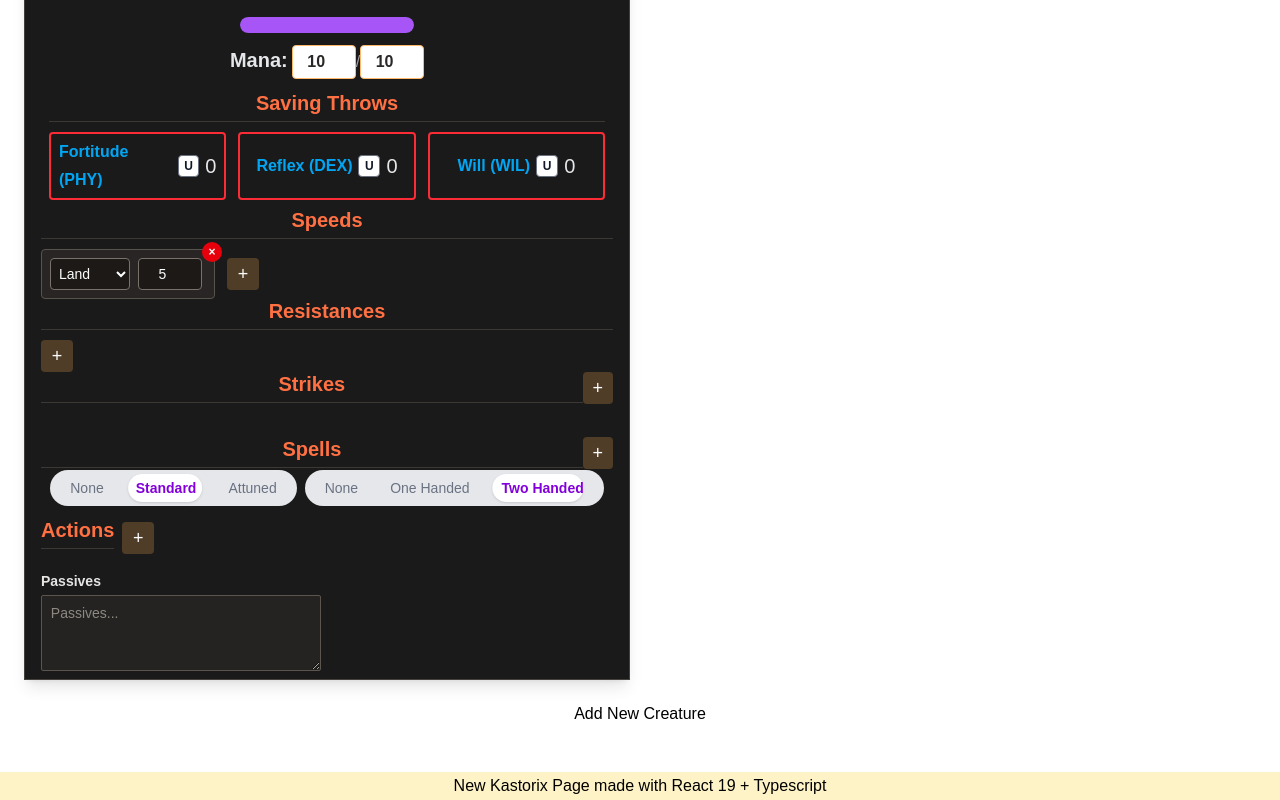
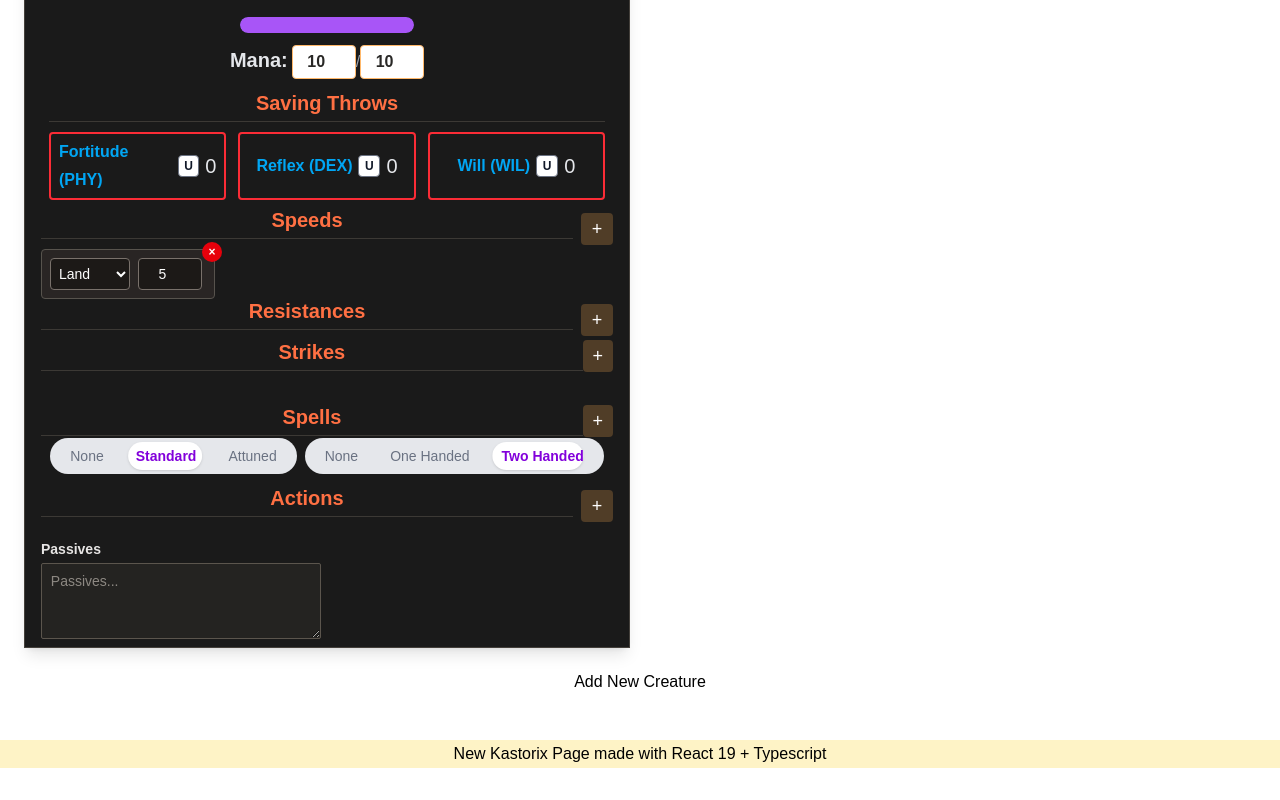
Before and after one commit to Acasez/kastorixv2, a React (Vite) app: page /kastorixv2/DMScreen in a window 1280 px wide. Shown: the part 730-1530 px from the top of the page. After the commit the page ends 1498 px from the top, so only its background shows below. Built offline with nearby package versions, Linux system fonts and the light colour scheme.

Commit message:
Styled the add buttons

```diff
--- a/src/components/DMScreen/CreatureActionList.tsx
+++ b/src/components/DMScreen/CreatureActionList.tsx
@@ -1,6 +1,9 @@
 import { useState, type FormEvent } from "react";
 import type { ActionCost } from "../../types/Action";
-import { useCreature, type CreatureAction } from "../../contexts/CreatureContext";
+import {
+  useCreature,
+  type CreatureAction,
+} from "../../contexts/CreatureContext";
 import { getActionIcons } from "../../utils/actionUtils";
 import { MultiOptionSwitch } from "../Buttons/MultiOptionSwitch";
 import CreatureHeader from "./CreatureHeader";
@@ -77,13 +80,19 @@ export default function CreatureActionList() {
   return (
     <section className="space-y-3">
       <div className="flex items-center gap-2">
-        <CreatureHeader title="Actions" />
+        <div className="w-full">
+          <CreatureHeader title="Actions" />
+        </div>
         <button
           type="button"
           className="flex size-8 shrink-0 items-center justify-center rounded bg-bg-wood text-lg text-white hover:bg-bg-redwood focus-visible:outline-2 focus-visible:outline-offset-2 focus-visible:outline-orange-400"
           onClick={openNewAction}
-          aria-label={isEditorOpen && !editingActionId ? "Cancel action" : "Add action"}
-          title={isEditorOpen && !editingActionId ? "Cancel action" : "Add action"}
+          aria-label={
+            isEditorOpen && !editingActionId ? "Cancel action" : "Add action"
+          }
+          title={
+            isEditorOpen && !editingActionId ? "Cancel action" : "Add action"
+          }
         >
           {isEditorOpen && !editingActionId ? "×" : "+"}
         </button>
@@ -225,10 +234,14 @@ export default function CreatureActionList() {
             </header>
             <div className="space-y-2 px-3 py-2 text-sm leading-5">
               {action.trigger && (
-                <p><strong>Trigger:</strong> {action.trigger}</p>
+                <p>
+                  <strong>Trigger:</strong> {action.trigger}
+                </p>
               )}
               {action.requirement && (
-                <p><strong>Requirement:</strong> {action.requirement}</p>
+                <p>
+                  <strong>Requirement:</strong> {action.requirement}
+                </p>
               )}
               <p className="whitespace-pre-line">{action.description}</p>
               {action.traits && (
--- a/src/components/DMScreen/NumericTypeList.tsx
+++ b/src/components/DMScreen/NumericTypeList.tsx
@@ -55,7 +55,45 @@ export default function NumericTypeList<T extends string>({
 
   return (
     <section>
-      <CreatureHeader title={title} />
+      <div className="flex items-center gap-2">
+        <div className="w-full">
+          <CreatureHeader title={title} />
+        </div>
+        <div className="relative">
+          <button
+            type="button"
+            className="flex size-8 items-center justify-center rounded bg-bg-wood text-lg text-white hover:bg-bg-redwood disabled:cursor-not-allowed disabled:opacity-40 focus-visible:outline-2 focus-visible:outline-offset-2 focus-visible:outline-orange-400"
+            onClick={() => setIsAdding((open) => !open)}
+            disabled={availableTypes.length === 0}
+            aria-label={`Add ${itemLabel}`}
+            title={isAdding ? `Cancel adding ${itemLabel}` : `Add ${itemLabel}`}
+            aria-expanded={isAdding}
+          >
+            +
+          </button>
+          {isAdding && (
+            <div
+              role="listbox"
+              aria-label={`Choose ${itemLabel} to add`}
+              className="absolute -left-20 top-full z-30 mt-1 max-h-[60vh] w-30 overflow-y-auto rounded-lg border border-gray-600 bg-gray-700 py-1 shadow-lg"
+            >
+              {availableTypes.map((type) => (
+                <button
+                  type="button"
+                  role="option"
+                  aria-selected="false"
+                  key={type}
+                  onClick={() => addType(type)}
+                  className="w-full px-4 py-2 text-left text-sm text-text-light hover:bg-gray-600 focus-visible:bg-gray-600 focus-visible:outline-none"
+                >
+                  {type}
+                </button>
+              ))}
+            </div>
+          )}
+        </div>
+      </div>
+
       <div className="flex flex-wrap items-center gap-3">
         {selectedTypes.map((type) => (
           <div
@@ -107,39 +145,6 @@ export default function NumericTypeList<T extends string>({
             </button>
           </div>
         ))}
-        <div className="relative">
-          <button
-            type="button"
-            className="flex size-8 items-center justify-center rounded bg-bg-wood text-lg text-white hover:bg-bg-redwood disabled:cursor-not-allowed disabled:opacity-40 focus-visible:outline-2 focus-visible:outline-offset-2 focus-visible:outline-orange-400"
-            onClick={() => setIsAdding((open) => !open)}
-            disabled={availableTypes.length === 0}
-            aria-label={`Add ${itemLabel}`}
-            title={isAdding ? `Cancel adding ${itemLabel}` : `Add ${itemLabel}`}
-            aria-expanded={isAdding}
-          >
-            +
-          </button>
-          {isAdding && (
-            <div
-              role="listbox"
-              aria-label={`Choose ${itemLabel} to add`}
-              className="absolute left-0 top-full z-30 mt-1 max-h-[60vh] w-44 overflow-y-auto rounded-lg border border-gray-600 bg-gray-700 py-1 shadow-lg"
-            >
-              {availableTypes.map((type) => (
-                <button
-                  type="button"
-                  role="option"
-                  aria-selected="false"
-                  key={type}
-                  onClick={() => addType(type)}
-                  className="w-full px-4 py-2 text-left text-sm text-text-light hover:bg-gray-600 focus-visible:bg-gray-600 focus-visible:outline-none"
-                >
-                  {type}
-                </button>
-              ))}
-            </div>
-          )}
-        </div>
       </div>
     </section>
   );
```
